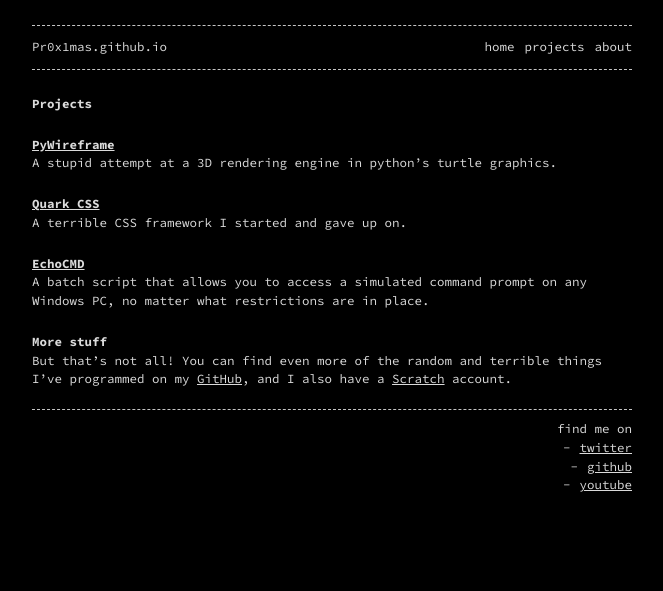
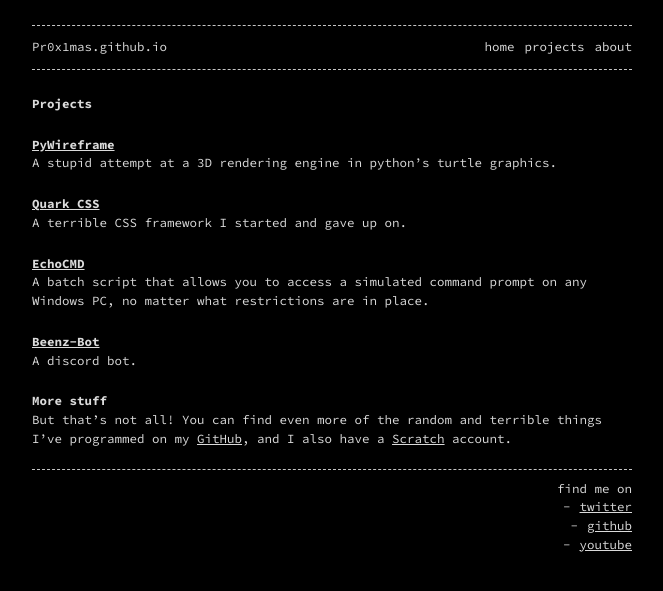
Before and after one commit to HyperHamster535/HyperHamster535.github.io, a Jekyll site: the page built from projects.md, in a window 1280 px wide. Shown: the top 591 px of the page, without its empty margins (308-971 px from the left). Built offline with Jekyll 4.4.1, drawn with Linux system fonts in a browser that asks for light colours.

Commit message:
Update projects.md

```diff
--- a/projects.md
+++ b/projects.md
@@ -18,6 +18,10 @@ A terrible CSS framework I started and gave up on.
 
 A batch script that allows you to access a simulated command prompt on any Windows PC, no matter what restrictions are in place.
 
+## [Beenz-Bot](https://pr0x1mas.github.io/beenz-bot)
+
+A discord bot.
+
 ## More stuff
 
 But that's not all! You can find even more of the random and terrible things I've programmed on my [GitHub](https://github.com/Pr0x1mas), and I also have a [Scratch](https://scratch.mit.edu/users/HYPERHAMSTER534/) account.
```
